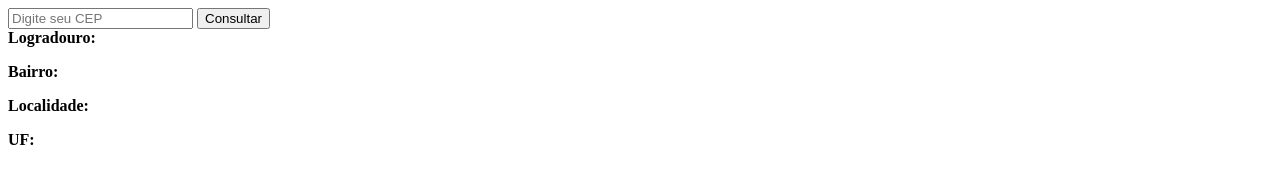
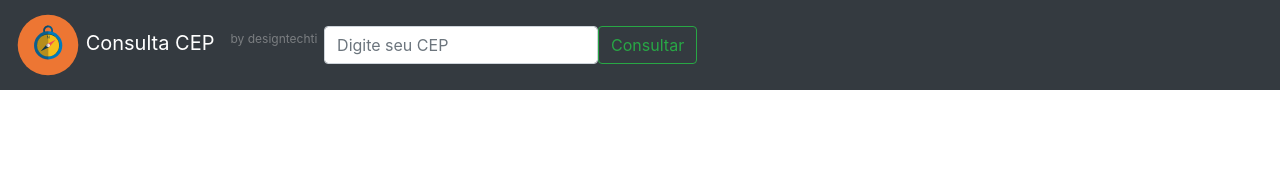
Before and after one commit to designtechti/curso-jquery, a plain HTML site: page index.html in a window 1280 px wide. Drawn offline with Linux system fonts and the light colour scheme.

Commit message:
3. Classe navbar para desenvolvimento do cabeçalho

```diff
--- a/assets/js/main.js
+++ b/assets/js/main.js
@@ -25,6 +25,7 @@ function consultaCep() {
 
 /* Sem usar a biblioteca jquery */
 
+/*
 // Cria uma função para consultar endereços por CEP juntamente com o AJAX
 function consultaCep() {
 	var cep = document.getElementById("cep").value;
@@ -38,13 +39,13 @@ function consultaCep() {
 			console.log(response);
 
 			// exibe as informações no browser
-			//document.getElementById("logradouro").innerHTML = response.logradouro;
-			//document.getElementById("bairro").innerHTML = response.bairro;
-			//document.getElementById("localidade").innerHTML = response.localidade;
-			//document.getElementById("uf").innerHTML = response.uf;
+			document.getElementById("logradouro").innerHTML = response.logradouro;
+			document.getElementById("bairro").innerHTML = response.bairro;
+			document.getElementById("localidade").innerHTML = response.localidade;
+			document.getElementById("uf").innerHTML = response.uf;
 		}
 	})
-}
+} */
 
 /* Utilizando a biblioteca jquery */
 
@@ -61,10 +62,10 @@ function consultaCep() {
 			console.log(response);
 
 			// exibe as informações no browser
-			$("#logradouro").html(response.logradouro);
-			$("#bairro").html(response.bairro);
-			$("#localidade").html(response.localidade);
-			$("#uf").html(response.uf);
+			$("#logradouro").html('<strong><label for="logradouro">Logradouro: &nbsp;</label></strong>' + response.logradouro);
+			$("#bairro").html('<strong><label for="bairro">Bairro: &nbsp;</label></strong>' + response.bairro);
+			$("#localidade").html('<strong><label for="localidade">Localidade: &nbsp;</label></strong>' + response.localidade);
+			$("#uf").html('<strong><label for="uf">UF: &nbsp;</label></strong>' +response.uf);
 		}
 	})
 }
--- a/index.html
+++ b/index.html
@@ -7,18 +7,22 @@
 	<title>Curso jQuery & AJAX | Digital Innovation One</title>
 	<script type="text/javascript" src="assets/js/main.js"></script>
 	<script type="text/javascript" src="assets/js/jquery-3.6.0.min.js"></script>
+	<link rel="stylesheet" type="text/css" href="assets/css/bootstrap.min.css">
 </head>
 <body>
-	<input id="cep" placeholder="Digite seu CEP">
-	<button type="button" onclick="consultaCep()">Consultar</button>
-	<br>
-	<strong><label for="logradouro">Logradouro:</label></strong>
+	<nav class="navbar navbar-expand-lg navbar-dark bg-dark">
+		<a class="navbar-brand" href="#"><img src="images/logo.svg" alt="logo" width="64"> Consulta CEP</a>
+		<sup  style="color: rgba(194, 194, 194, 0.5);">by <a style="color: rgba(194, 194, 194, 0.5);" href="https://designtechti.github.io/portifolio/">designtechti</a> &nbsp;</sup>
+		<div class="d-flex">
+			<input class="form-control me-2" type="search" placeholder="Digite seu CEP" aria-label="Search" id="cep">
+			<button class="btn btn-outline-success" onclick="consultaCep()">Consultar</button>
+		</div>
+	</nav>
+	<div style="width: 50%; margin: 30px auto;">
 		<p id="logradouro"></p>
-	<strong><label for="bairro">Bairro: </label></strong>
 		<p id="bairro"></p>
-	<strong><label for="localidade">Localidade: </label></strong>
 		<p id="localidade"></p>
-	<strong><label for="uf">UF: </label></strong>
 		<p id="uf"></p>
+	</div>
 </body>
 </html>
```
Also changed, not shown: images/logo.svg (added).
